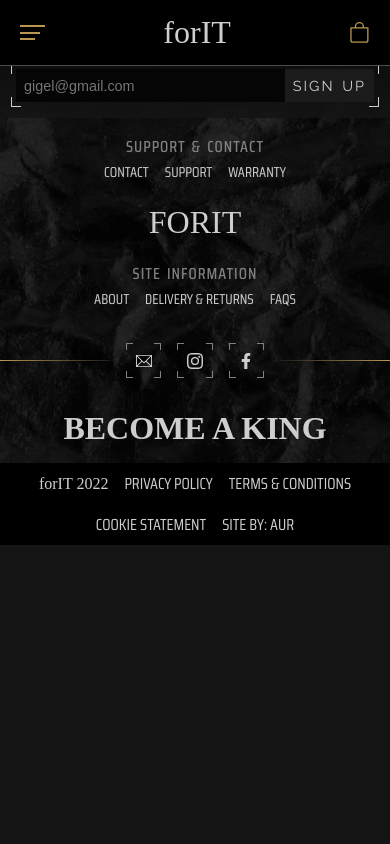
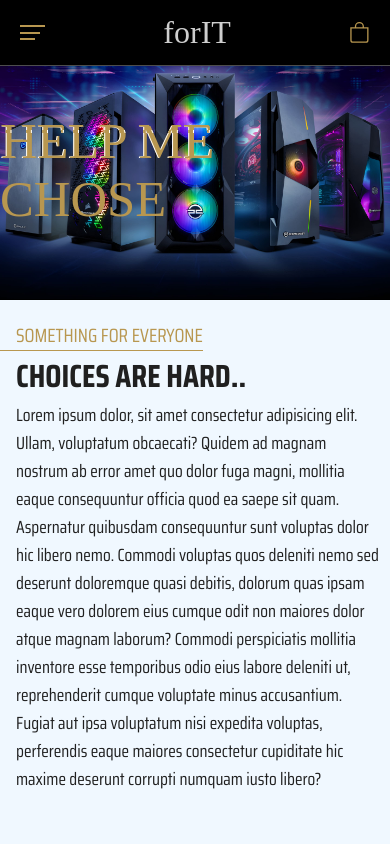
Before and after one commit to Aur71/forIT, a React (Vite) app: page /helpmechose in a window 390 px wide. Shown: the top 844 px of the page. Built offline with nearby package versions, Linux system fonts and the light colour scheme; a web font is replaced by a local one.

Commit message:
Help me chose page done

```diff
--- a/src/App.jsx
+++ b/src/App.jsx
@@ -6,6 +6,7 @@ import Home from './pages/home/Home'
 import Error from './pages/error/Error'
 import PcModels from './pages/pc models/PcModels'
 import Peripherals from './pages/peripherals/Peripherals'
+import HelpMeChose from './pages/help me chose/HelpMeChose'
 
 import AOS from 'aos'
 import 'aos/dist/aos.css' // You can also use <link> for styles
@@ -23,6 +24,7 @@ function App() {
         <Route path='*' element={<Error />} />
         <Route path='pc-models' element={<PcModels />} />
         <Route path='peripherals' element={<Peripherals />} />
+        <Route path='helpmechose' element={<HelpMeChose />} />
       </Routes>
 
       <Footer />
--- a/src/data/nav-links.js
+++ b/src/data/nav-links.js
@@ -25,7 +25,7 @@ const links = [
 
   {
     id: 4,
-    path: '/',
+    path: '/helpmechose',
     name: 'help me chose',
     messege: `a little lost?`,
     img: '',
--- /dev/null
+++ b/src/pages/help me chose/Banner.jsx
@@ -0,0 +1,18 @@
+import React from 'react'
+import { Link } from 'react-router-dom'
+
+const Banner = () => {
+  return (
+    <section className='banner'>
+      <Link className='img-1' data-aos='fade-right'>
+        <h2 data-text='peripherals'>peripherals</h2>
+      </Link>
+
+      <Link className='img-2' data-aos='fade-left'>
+        <h2 data-text='PC MODELS'>PC MODELS</h2>
+      </Link>
+    </section>
+  )
+}
+
+export default Banner
--- /dev/null
+++ b/src/pages/help me chose/HelpMeChose.jsx
@@ -0,0 +1,19 @@
+import React from 'react'
+import '../../styles/help-me-chose.scss'
+import Hero from './Hero'
+import Section1 from './Section1'
+import Section2 from './Section2'
+import Banner from './Banner'
+
+const HelpMeChose = () => {
+  return (
+    <main className='help-me-chose'>
+      <Hero />
+      <Section1 />
+      <Section2 />
+      <Banner />
+    </main>
+  )
+}
+
+export default HelpMeChose
--- /dev/null
+++ b/src/pages/help me chose/Hero.jsx
@@ -0,0 +1,11 @@
+import React from 'react'
+
+const Hero = () => {
+  return (
+    <header className='hero'>
+      <h1 data-text='Help me chose'>Help me chose</h1>
+    </header>
+  )
+}
+
+export default Hero
--- /dev/null
+++ b/src/pages/help me chose/Section1.jsx
@@ -0,0 +1,29 @@
+import React from 'react'
+
+const Section1 = () => {
+  return (
+    <section className='section-1'>
+      <div className='text-left'>
+        <p>SOMETHING FOR EVERYONE</p>
+        <h2>CHOICES ARE HARD..</h2>
+      </div>
+      <div className='text-right'>
+        <p>
+          Lorem ipsum dolor, sit amet consectetur adipisicing elit. Ullam,
+          voluptatum obcaecati? Quidem ad magnam nostrum ab error amet quo dolor
+          fuga magni, mollitia eaque consequuntur officia quod ea saepe sit
+          quam. Aspernatur quibusdam consequuntur sunt voluptas dolor hic libero
+          nemo. Commodi voluptas quos deleniti nemo sed deserunt doloremque
+          quasi debitis, dolorum quas ipsam eaque vero dolorem eius cumque odit
+          non maiores dolor atque magnam laborum? Commodi perspiciatis mollitia
+          inventore esse temporibus odio eius labore deleniti ut, reprehenderit
+          cumque voluptate minus accusantium. Fugiat aut ipsa voluptatum nisi
+          expedita voluptas, perferendis eaque maiores consectetur cupiditate
+          hic maxime deserunt corrupti numquam iusto libero?
+        </p>
+      </div>
+    </section>
+  )
+}
+
+export default Section1
--- /dev/null
+++ b/src/pages/help me chose/Section2.jsx
@@ -0,0 +1,32 @@
+import React from 'react'
+import GlitchImg1 from '../../componenets/GlitchImg1/GlitchImg1'
+import image from '../../assets/images/pc-inside.jpg'
+
+const Section2 = () => {
+  return (
+    <section className='section-2'>
+      <div className='text-container'>
+        <div className='text' data-aos='fade-left'>
+          <h4>Some text</h4>
+          <p>
+            Lorem ipsum dolor sit amet consectetur adipisicing elit. Quibusdam
+            corporis deserunt, doloribus ipsa enim nobis nisi, officia delectus
+            dignissimos adipisci qui praesentium dolorem architecto. Labore
+            suscipit eius perspiciatis reprehenderit, a magnam? Commodi aut,
+            culpa obcaecati illum pariatur molestiae repudiandae tempora ut
+            mollitia temporibus blanditiis, incidunt fugit asperiores voluptas!
+            Possimus facere rem mollitia voluptates incidunt odit atque cumque
+            deserunt quisquam, harum suscipit distinctio nemo? Pariatur nemo
+            voluptas, nobis cumque quo explicabo.
+          </p>
+        </div>
+      </div>
+
+      <div className='img-container' data-aos='fade-left'>
+        <GlitchImg1 image={image} />
+      </div>
+    </section>
+  )
+}
+
+export default Section2
--- /dev/null
+++ b/src/styles/help-me-chose.scss
@@ -0,0 +1,312 @@
+@import './global.scss';
+
+$main-clr: aliceblue;
+$border-clr: rgb(168, 168, 168);
+$text-clr: rgb(32, 32, 32);
+
+.help-me-chose {
+  width: 100%;
+  height: auto;
+  background-color: $main-clr;
+  color: $text-clr;
+  overflow: hidden;
+
+  .hero {
+    width: 100%;
+    height: 400px;
+    background: url('../assets/images/hero-help-me-chose.jpg') no-repeat center
+      center/cover;
+    border-bottom: 1px solid black;
+    display: grid;
+    place-items: center;
+
+    @media only screen and (max-width: 750px) {
+      & {
+        height: 300px;
+      }
+    }
+
+    h1 {
+      text-transform: uppercase;
+      color: $secondary-clr;
+      font-family: $font-3;
+      font-size: clamp(1rem, 13vw, 10rem);
+      font-weight: 400;
+      position: relative;
+      transform: translateY(60px);
+
+      @media only screen and (max-width: 800px) {
+        transform: translateY(40px);
+      }
+
+      @media only screen and (max-width: 750px) {
+        transform: translateY(20px);
+      }
+
+      &::before,
+      &::after {
+        position: absolute;
+        content: attr(data-text);
+        left: 0;
+        top: 0;
+        width: 100%;
+        height: 100%;
+      }
+
+      &::before {
+        left: 1px;
+        text-shadow: -1px 0 white;
+        animation: noise-anim-1 2s infinite linear alternate-reverse;
+      }
+
+      &::after {
+        left: 0px;
+        text-shadow: 1px 0 white;
+        animation: noise-anim-2 3s infinite linear alternate-reverse;
+      }
+    }
+  }
+
+  //
+  // SECTION 1 BELOW
+  //
+
+  .section-1 {
+    width: 100%;
+    margin-top: 20px;
+    display: grid;
+    grid-template-columns: 0.8fr 1fr;
+    gap: clamp(1rem, 3vw, 3rem);
+
+    .text-left {
+      width: 100%;
+      display: flex;
+      flex-direction: column;
+      align-items: flex-end;
+
+      p {
+        border-bottom: 1px solid $secondary-clr;
+        color: $secondary-clr;
+        font-size: 1.2rem;
+        width: 100%;
+        margin-right: 9.5rem;
+        text-align: right;
+      }
+
+      h2 {
+        font-size: 3rem;
+        width: 100%;
+        text-align: right;
+      }
+    }
+
+    .text-right {
+      width: 100%;
+
+      p {
+        max-width: 450px;
+        font-size: 1.1rem;
+        padding-top: 45px;
+      }
+    }
+
+    @media only screen and (max-width: 850px) {
+      & {
+        grid-template-columns: 1fr;
+        gap: 0;
+      }
+
+      .text-left {
+        align-items: flex-start;
+
+        p {
+          margin-right: 0;
+          width: max-content;
+          padding-left: clamp(1rem, 3vw, 3rem);
+        }
+
+        h2 {
+          text-align: left;
+          padding-left: clamp(1rem, 3vw, 3rem);
+          padding-right: 10px;
+          font-size: clamp(2rem, 7vw, 3rem);
+        }
+      }
+
+      .text-right {
+        width: 100%;
+
+        p {
+          max-width: 100%;
+          font-size: 1.1rem;
+          padding-top: 0;
+          padding-left: clamp(1rem, 3vw, 3rem);
+          padding-bottom: 50px;
+          padding-right: 10px;
+        }
+      }
+    }
+  }
+
+  //
+  // SECTION 2 BELOW
+  //
+
+  .section-2 {
+    width: 100%;
+    height: 600px;
+    margin: clamp(3rem, 5vw, 6rem) 0px;
+    display: grid;
+    grid-template-columns: 1fr 1fr;
+
+    .img-container {
+      width: 100%;
+      background: url('../assets/images/pc-inside.jpg') no-repeat center
+        center/cover;
+      position: relative;
+
+      &::before,
+      &::after {
+        position: absolute;
+        content: '';
+        width: 0;
+        height: 0;
+        border-style: solid;
+        z-index: 9;
+      }
+
+      &::before {
+        border-width: 50px 50px 0 0;
+        border-color: $main-clr transparent transparent transparent;
+        top: -1px;
+        left: -1px;
+      }
+
+      &::after {
+        border-width: 50px 0 0 50px;
+        border-color: transparent transparent transparent $main-clr;
+        bottom: -1px;
+        left: -1px;
+      }
+    }
+
+    .text-container {
+      width: 100%;
+      display: flex;
+      justify-content: flex-end;
+      align-items: center;
+
+      .text {
+        max-width: 400px;
+        display: flex;
+        flex-direction: column;
+        gap: 20px;
+
+        h4 {
+          font-size: 1.2rem;
+          color: $secondary-clr;
+          text-transform: uppercase;
+          border-bottom: 1px solid $secondary-clr;
+          z-index: 8;
+          display: block;
+          transform: translateX(20px);
+        }
+
+        p {
+          font-size: 1.1rem;
+          padding: 0px 20px;
+        }
+      }
+    }
+
+    @media only screen and (max-width: 550px) {
+      & {
+        grid-template-columns: 1fr;
+        height: auto;
+      }
+
+      .img-container {
+        height: 400px;
+      }
+
+      .text-container {
+        order: 2;
+        padding: 20px 0px;
+
+        .text {
+          max-width: 100%;
+        }
+      }
+    }
+  }
+
+  //
+  // BANNER BELOW
+  //
+  .banner {
+    width: 100%;
+    height: 400px;
+    display: grid;
+    grid-template-columns: 1fr 1fr;
+
+    .img-1,
+    .img-2 {
+      width: 100%;
+      height: 100%;
+      display: flex;
+      justify-content: center;
+      align-items: center;
+
+      h2 {
+        text-transform: uppercase;
+        color: $secondary-clr;
+        font-size: clamp(1rem, 7vw, 7rem);
+        position: relative;
+        font-weight: 500;
+
+        @media only screen and (max-width: 550px) {
+          & {
+            font-size: clamp(1rem, 13vw, 5rem);
+          }
+        }
+
+        &::before,
+        &::after {
+          position: absolute;
+          content: attr(data-text);
+          left: 0;
+          top: 0;
+          width: 100%;
+          height: 100%;
+          overflow: hidden;
+        }
+
+        &::before {
+          left: 1px;
+          text-shadow: -1px 0 white;
+          animation: noise-anim-1 2s infinite linear alternate-reverse;
+        }
+
+        &::after {
+          left: 0px;
+          text-shadow: 1px 0 white;
+          animation: noise-anim-2 3s infinite linear alternate-reverse;
+        }
+      }
+    }
+
+    .img-1 {
+      background: url('../assets/images/peripherals.jpg') no-repeat center/cover;
+    }
+
+    .img-2 {
+      background: url('../assets/images/pc-1.jpg') no-repeat center/cover;
+    }
+
+    @media only screen and (max-width: 550px) {
+      & {
+        grid-template-columns: 1fr;
+      }
+    }
+  }
+}
--- a/src/styles/home.scss
+++ b/src/styles/home.scss
@@ -325,15 +325,15 @@
     &::before {
       border-width: 0 70px 70px 0;
       border-color: transparent $main-clr transparent transparent;
-      top: 0;
-      right: 0;
+      top: -1px;
+      right: -1px;
     }
 
     &::after {
       border-width: 0 0 70px 70px;
       border-color: transparent transparent $main-clr transparent;
-      bottom: 0;
-      right: 0;
+      bottom: -1px;
+      right: -1px;
     }
   }
 
```
Also changed, not shown: src/assets/images/3pcs.png (added), src/assets/images/hero-help-me-chose.jpg (added).
